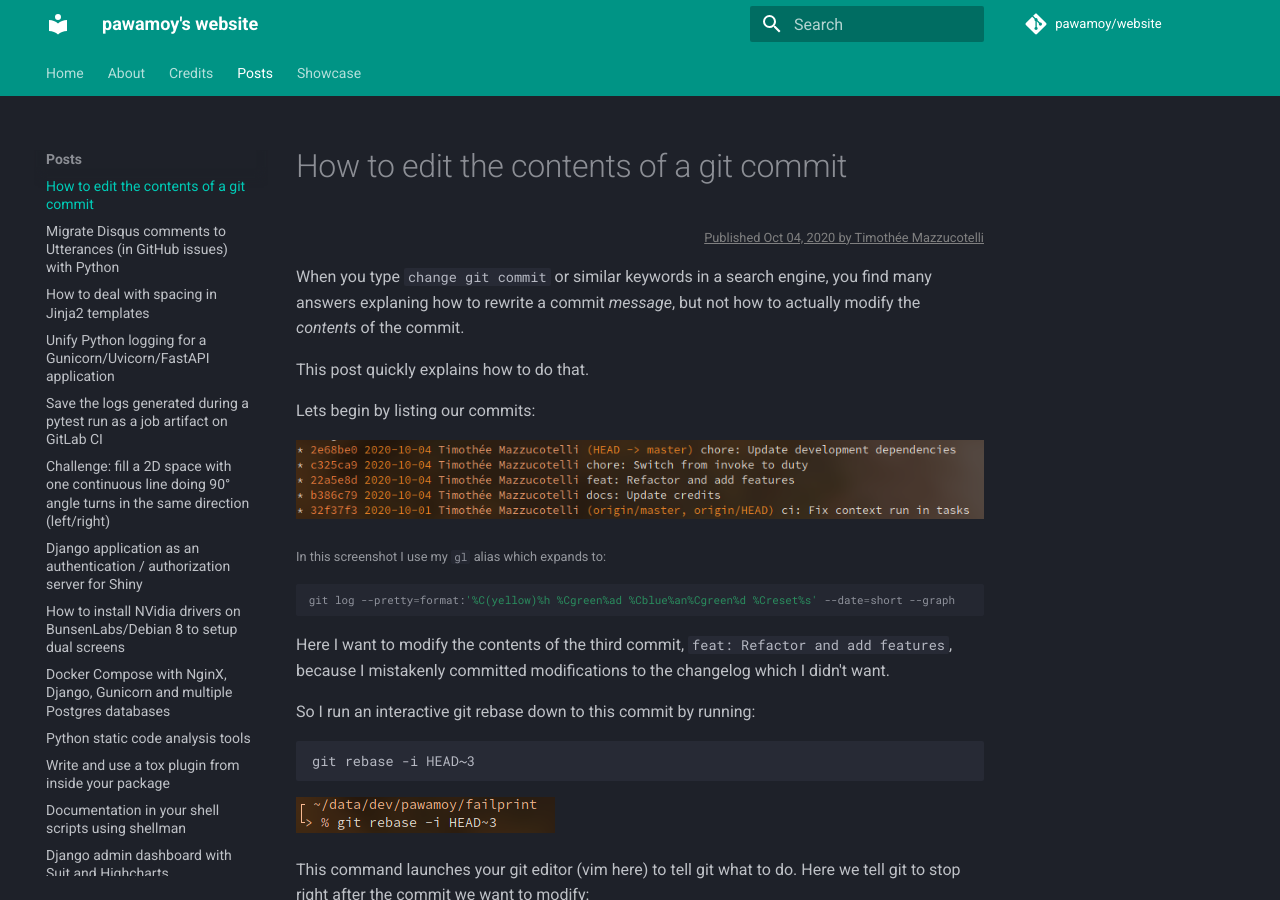
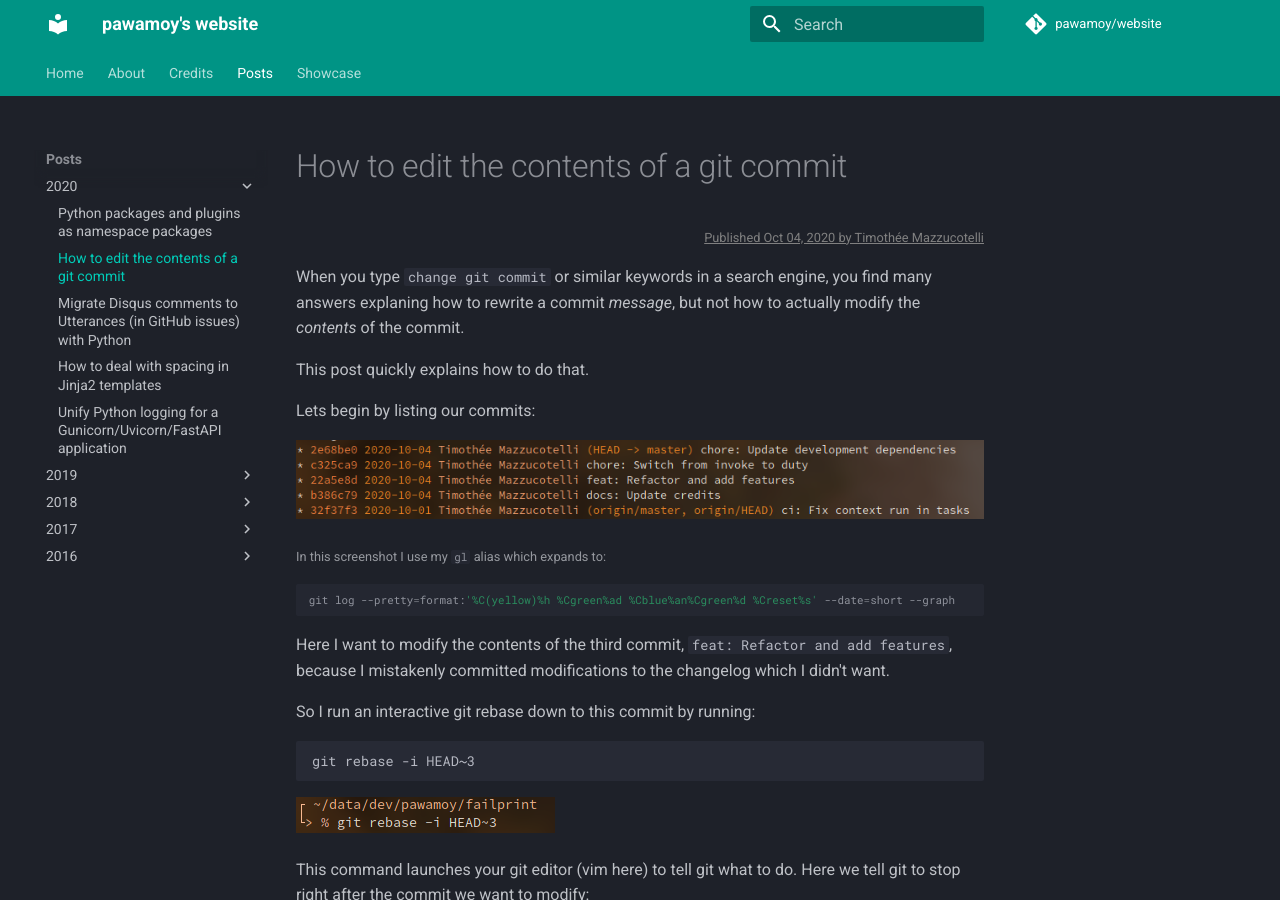
Before and after one commit to pawamoy/website, an MkDocs documentation site: the page built from docs/posts/howto-edit-git-commit-contents.md, in a window 1280 px wide and 900 px high. Built offline with MkDocs 1.6.1 and Material for MkDocs 9.7.7, drawn with Linux system fonts in a browser that asks for light colours; emoji names are drawn with the system emoji font; comment, search, counter and statistics services are not loaded.

Commit message:
Group posts by year in sidebar

```diff
--- a/mkdocs.yml
+++ b/mkdocs.yml
@@ -9,19 +9,25 @@ nav:
   - About: about.md
   - Credits: credits.md
   - Posts:
-      - posts/howto-edit-git-commit-contents.md
-      - posts/migrate-disqus-comments-to-utterances-github.md
-      - posts/how-to-deal-with-jinja2-spacing.md
-      - posts/unify-logging-for-a-gunicorn-uvicorn-app.md
-      - posts/save-pytest-logs-as-artifact-gitlab-ci.md
-      - posts/challenge-fill-space-one-line-90-degree-same-direction.md
-      - posts/django-auth-server-for-shiny.md
-      - posts/dual-screens-setup-nvidia-bunsenlabs-debian-jessie.md
-      - posts/docker-compose-django-postgres-nginx.md
-      - posts/python-static-code-analysis-tools.md
-      - posts/write-and-use-a-tox-plugin-from-inside-your-package.md
-      - posts/documentation-in-your-shell-scripts-using-shellman.md
-      - posts/django-dashboard-with-suit-and-highcharts.md
+      - 2020:
+        - posts/plugins-as-python-native-namespace-packages.md
+        - posts/howto-edit-git-commit-contents.md
+        - posts/migrate-disqus-comments-to-utterances-github.md
+        - posts/how-to-deal-with-jinja2-spacing.md
+        - posts/unify-logging-for-a-gunicorn-uvicorn-app.md
+      - 2019:
+        - posts/save-pytest-logs-as-artifact-gitlab-ci.md
+        - posts/challenge-fill-space-one-line-90-degree-same-direction.md
+      - 2018:
+        - posts/django-auth-server-for-shiny.md
+        - posts/dual-screens-setup-nvidia-bunsenlabs-debian-jessie.md
+        - posts/docker-compose-django-postgres-nginx.md
+      - 2017:
+        - posts/python-static-code-analysis-tools.md
+      - 2016:
+        - posts/write-and-use-a-tox-plugin-from-inside-your-package.md
+        - posts/documentation-in-your-shell-scripts-using-shellman.md
+        - posts/django-dashboard-with-suit-and-highcharts.md
   - Showcase:
       - Showcase Grid: showcase.md
       - Projects:
```
